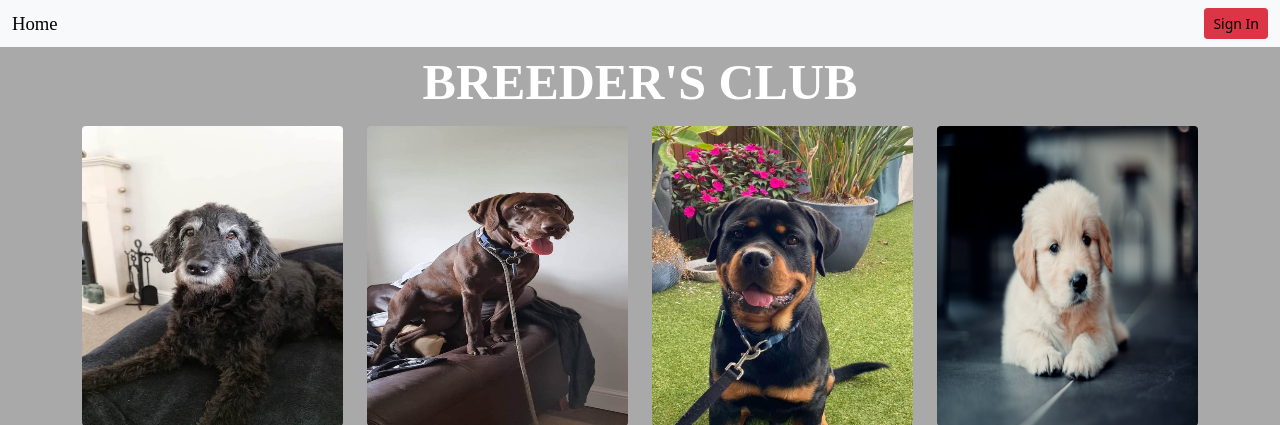
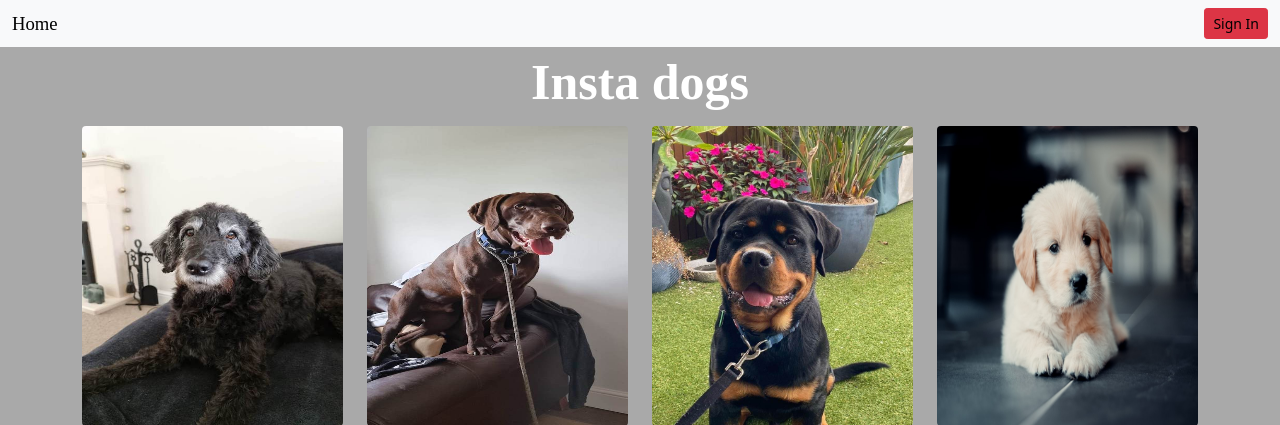
Before and after one commit to djdouglas01/Django-Project, a Django app: page / in a window 1280 px wide. Shown: the top 425 px of the page. Run offline with Django 4.2, Linux system fonts and the light colour scheme; data comes from the database, SQL or seed files in the repository; parts of the project's set-up code (start-up, migrations or seed data) failed here and were passed over; some web fonts are replaced.

Commit message:
Change name

```diff
--- a/photoapp/templates/photoapp/list.html
+++ b/photoapp/templates/photoapp/list.html
@@ -1,7 +1,7 @@
 {% extends 'base.html' %}
 
 {% block body %}
-<h1 class="header">BREEDER'S CLUB</h1>
+<h1 class="header">Insta dogs</h1>
 <div class="row">
   {% for photo in photos %}
   <div class="col-lg-3 col-md-4 col-xs-6">
```
